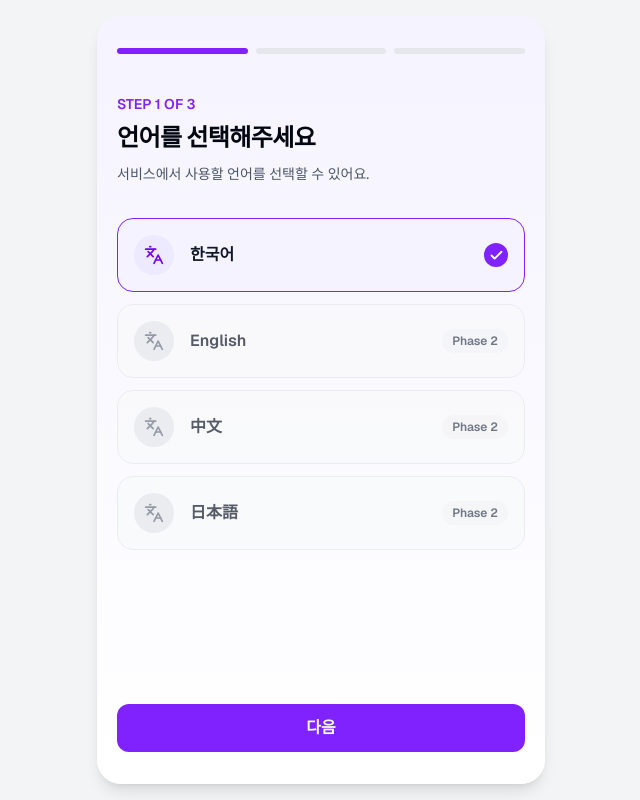
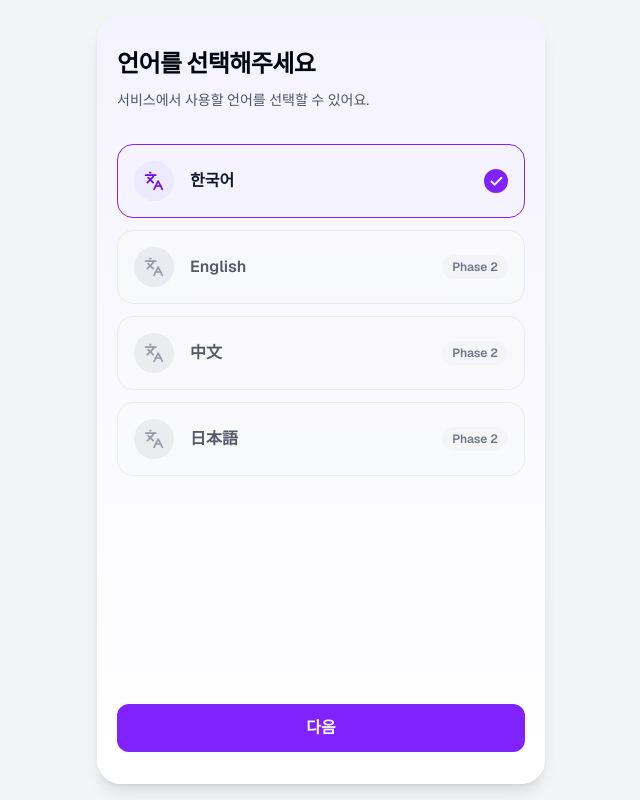
Before and after one commit to fanroute-sync/fanroute-sync-web, a Next.js app: page /onboarding/language in a window 1280 px wide. Shown: the whole page, without its empty margins (319-959 px from the left). Built offline with nearby package versions, Linux system fonts and the light colour scheme.

Commit message:
fix: remove misleading onboarding step indicator

```diff
--- a/src/features/onboarding/ui/language-screen.tsx
+++ b/src/features/onboarding/ui/language-screen.tsx
@@ -13,7 +13,7 @@ const languages = [
 
 export function LanguageScreen() {
   return (
-    <OnboardingFrame step={1} title='언어를 선택해주세요' description='서비스에서 사용할 언어를 선택할 수 있어요.'>
+    <OnboardingFrame title='언어를 선택해주세요' description='서비스에서 사용할 언어를 선택할 수 있어요.'>
       <div role='radiogroup' aria-label='언어' className='space-y-3'>
         {languages.map((language) => (
           <Card
--- a/src/features/onboarding/ui/login-screen.tsx
+++ b/src/features/onboarding/ui/login-screen.tsx
@@ -23,7 +23,7 @@ export function LoginScreen() {
   };
 
   return (
-    <OnboardingFrame step={2} brand={<BrandLockup />} title='Troadie 시작하기' description='소셜 계정으로 간편하게 로그인하세요.'>
+    <OnboardingFrame brand={<BrandLockup />} title='Troadie 시작하기' description='소셜 계정으로 간편하게 로그인하세요.'>
       <div className='mt-8 space-y-3'>
         <Button variant='outline' size='lg' fullWidth onClick={handleGoogleLogin}>
           <GoogleMark /> Google로 계속하기
--- a/src/features/onboarding/ui/onboarding-frame.tsx
+++ b/src/features/onboarding/ui/onboarding-frame.tsx
@@ -4,24 +4,17 @@ import { AppShell, ContentContainer } from '@/components/layout';
 
 interface OnboardingFrameProps {
   children: ReactNode;
-  step: number;
   title: string;
   description: string;
   brand?: ReactNode;
 }
 
-export function OnboardingFrame({ children, step, title, description, brand }: OnboardingFrameProps) {
+export function OnboardingFrame({ children, title, description, brand }: OnboardingFrameProps) {
   return (
     <AppShell showBottomNavigation={false} className='bg-gradient-to-b from-violet-50 to-white'>
       <ContentContainer className='flex min-h-dvh flex-col py-8 sm:min-h-[calc(100dvh-2rem)]'>
         {brand && <div className='mb-8'>{brand}</div>}
-        <div aria-label={`온보딩 ${step}/3 단계`} className='mb-10 flex gap-2'>
-          {[1, 2, 3].map((item) => (
-            <span key={item} className={`h-1.5 flex-1 rounded-full ${item <= step ? 'bg-violet-600' : 'bg-gray-200'}`} />
-          ))}
-        </div>
         <header className='mb-8'>
-          <p className='mb-2 text-sm font-semibold text-violet-600'>STEP {step} OF 3</p>
           <h1 className='text-2xl font-bold tracking-tight text-gray-950'>{title}</h1>
           <p className='mt-2 text-sm leading-6 text-gray-600'>{description}</p>
         </header>
--- a/src/features/onboarding/ui/profile-screen.tsx
+++ b/src/features/onboarding/ui/profile-screen.tsx
@@ -93,7 +93,7 @@ export function ProfileScreen() {
   const statusColor = availability === 'available' ? 'text-emerald-600' : availability === 'checking' ? 'text-gray-500' : 'text-red-600';
 
   return (
-    <OnboardingFrame step={3} title='프로필을 설정해주세요' description='프로필 사진은 나중에 추가하거나 변경할 수 있어요.'>
+    <OnboardingFrame title='프로필을 설정해주세요' description='프로필 사진은 나중에 추가하거나 변경할 수 있어요.'>
       <form className='flex flex-1 flex-col' onSubmit={handleSubmit(submitProfile)}>
         <div className='mb-8 flex flex-col items-center'>
           <div className='relative'>
```
Also changed, not shown: 1 other file (tests, documents, lock files or other folders).
